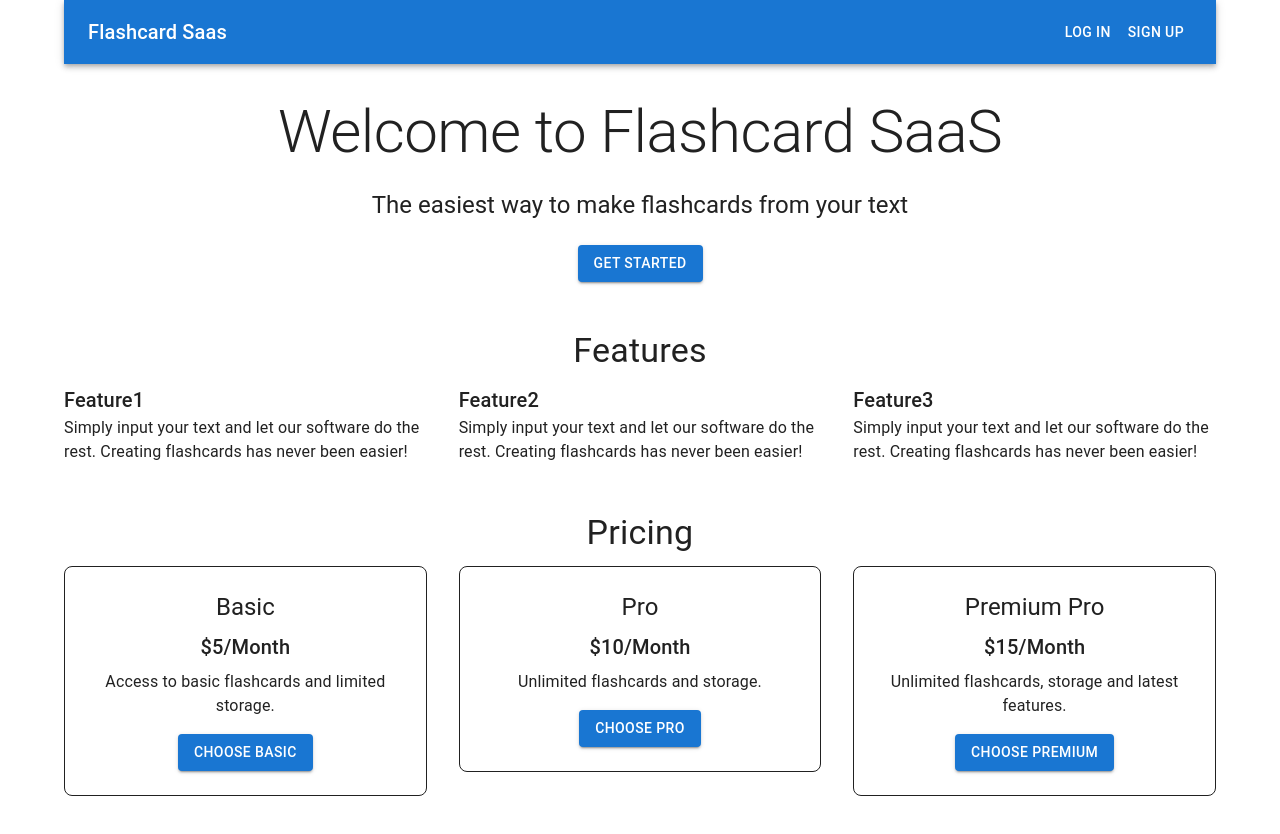
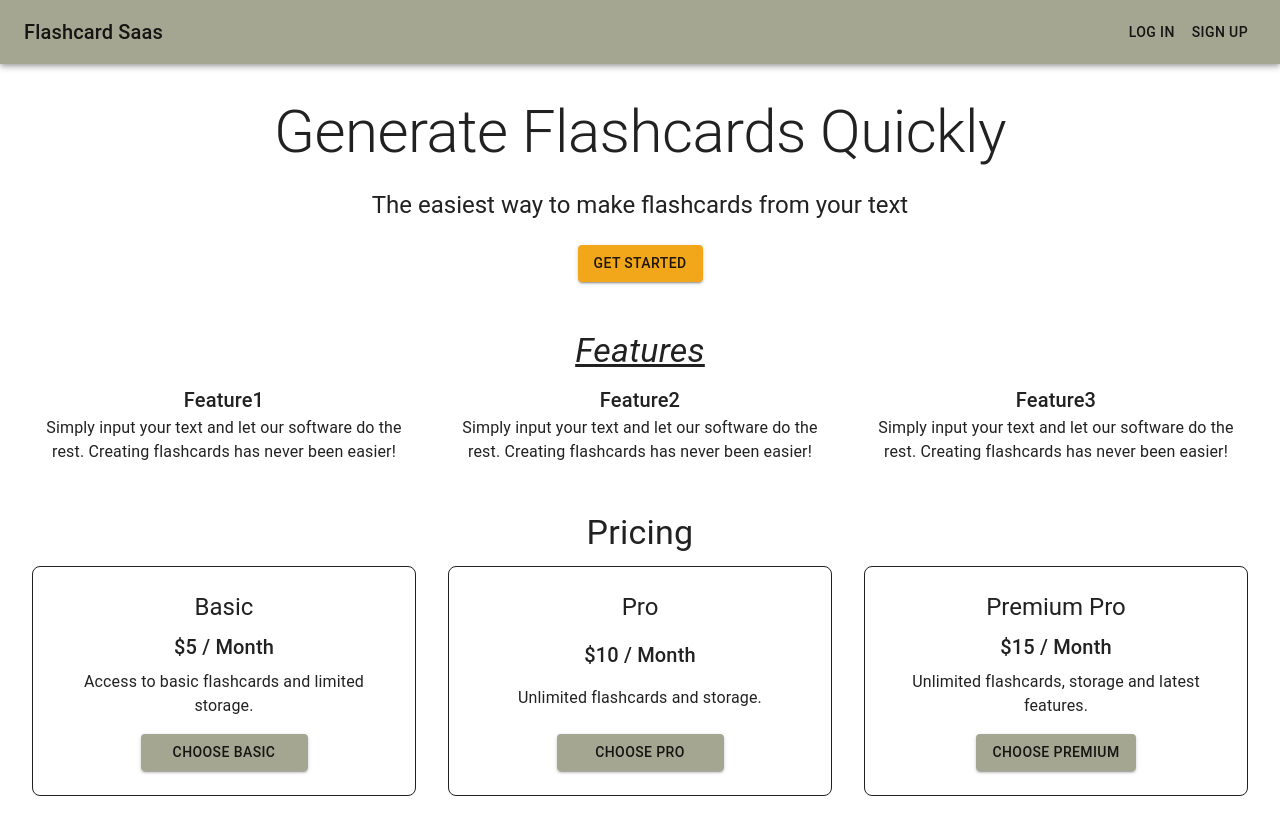
Before and after one commit to Ghady-Abboud/Flashcards-Saas, a Next.js app: page / in a window 1280 px wide. Shown: the top 834 px of the page. Built offline with nearby package versions, Linux system fonts and the light colour scheme; no server answers.

Commit message:
Fixed styling inconsistencies

```diff
--- a/app/page.js
+++ b/app/page.js
@@ -1,3 +1,5 @@
+"use client";
+
 import getStripe from "@/utils/get-stripe";
 import { SignedIn, SignedOut, UserButton } from "@clerk/nextjs";
 import Head from "next/head";
@@ -10,24 +12,50 @@ import {
   Button,
   Box,
   Grid,
+  createTheme,
+  ThemeProvider,
 } from "@mui/material";
+
+const theme = createTheme({
+  palette: {
+    primary: {
+      main: "#A5A692",
+      light: "#025E73",
+      dark: "#011F26",
+    },
+    secondary: {
+      main: "#F2A71B",
+      light: "#BFB78F",
+    },
+  },
+});
 
 export default function Home() {
   return (
     <>
+      <ThemeProvider theme={theme}>
         <CssBaseline />
-    <Container maxWidth="lg">
+        <Container maxWidth="100vw" disableGutters>
           <Head>
             <title>Flashcard SaaS</title>
-        <meta name="description" content=" Create flashcard from your text" />
+            <meta
+              name="description"
+              content=" Create flashcard from your text"
+            />
           </Head>
 
-      <AppBar position="static">
+          <AppBar position="static" mx="0">
             <Toolbar>
-          <Typography variant="h6" style={{flexGrow: 1 }}>Flashcard Saas</Typography>
+              <Typography variant="h6" style={{ flexGrow: 1 }}>
+                Flashcard Saas
+              </Typography>
               <SignedOut>
-            <Button color='inherit' href = "/sign-in">Log In</Button>
-            <Button color='inherit' href = "/sign-up">Sign Up</Button>
+                <Button color="inherit" href="/sign-in">
+                  Log In
+                </Button>
+                <Button color="inherit" href="/sign-up">
+                  Sign Up
+                </Button>
               </SignedOut>
               <SignedIn>
                 <UserButton />
@@ -36,53 +64,88 @@ export default function Home() {
           </AppBar>
           <Box
             sx={{
-        textAlign: 'center',
+              textAlign: "center",
               my: 4,
-      }}>
-        <Typography variant = "h2" gutterBottom>Welcome to Flashcard SaaS</Typography>
-        <Typography variant = "h5" gutterBottom>
-          {''}
+            }}
+          >
+            <Typography variant="h2" gutterBottom>
+              Generate Flashcards Quickly
+            </Typography>
+            <Typography variant="h5" gutterBottom>
+              {""}
               The easiest way to make flashcards from your text
             </Typography>
-          <Button variant="contained" color="primary" sx={{mt:2}}>
+            <Button variant="contained" color="secondary" sx={{ mt: 2 }}>
               Get Started
             </Button>
           </Box>
-      <Box
-      sx={{my:6}}>
-        <Typography variant="h4" component="h2" gutterBottom textAlign='center'>Features</Typography>
-        <Grid container spacing={4}>
-          <Grid item xs={12} md={4}>
-            <Typography variant = "h6">Feature1</Typography>
-            <Typography>Simply input your text and let our software do the rest. Creating flashcards has never been easier!</Typography>
+          <Box sx={{ my: 6 }}>
+            <Typography
+              variant="h4"
+              component="h2"
+              gutterBottom
+              textAlign="center"
+              color="main"
+              sx={{
+                textDecoration: "underline",
+                fontStyle: "italic",
+              }}
+            >
+              Features
+            </Typography>
+            <Grid container spacing={4} display={"flex"} px={4}>
+              <Grid item xs={12} md={4} textAlign={"center"}>
+                <Typography variant="h6">Feature1</Typography>
+                <Typography>
+                  Simply input your text and let our software do the rest.
+                  Creating flashcards has never been easier!
+                </Typography>
               </Grid>
-            <Grid item xs={12} md={4}>
-            <Typography variant = "h6">Feature2</Typography>
-            <Typography>Simply input your text and let our software do the rest. Creating flashcards has never been easier!</Typography>
+              <Grid item xs={12} md={4} textAlign={"center"}>
+                <Typography variant="h6">Feature2</Typography>
+                <Typography>
+                  Simply input your text and let our software do the rest.
+                  Creating flashcards has never been easier!
+                </Typography>
               </Grid>
-            <Grid item xs={12} md={4}>
-            <Typography variant = "h6">Feature3</Typography>
-            <Typography>Simply input your text and let our software do the rest. Creating flashcards has never been easier!</Typography>
+              <Grid item xs={12} md={4} textAlign={"center"}>
+                <Typography variant="h6">Feature3</Typography>
+                <Typography>
+                  Simply input your text and let our software do the rest.
+                  Creating flashcards has never been easier!
+                </Typography>
               </Grid>
             </Grid>
           </Box>
-      <Box sx={{my:6, textAlign: 'center'}}>
-        <Typography variant="h4" component="h2" gutterBottom>Pricing</Typography>
-        <Grid container spacing={4}>
+          <Box sx={{ my: 6, textAlign: "center" }}>
+            <Typography variant="h4" component="h2" gutterBottom>
+              Pricing
+            </Typography>
+            <Grid container spacing={4} display={"flex"} px={4}>
               <Grid item xs={4} md={4}>
                 <Box
                   sx={{
-                p:3,
-                border: '1px solid',
-                borderColor: 'grey',
+                    p: 3,
+                    border: "1px solid",
+                    borderColor: "grey",
                     borderRadius: 2,
-              }}>
-            <Typography variant = "h5" gutterBottom>Basic</Typography>
-            <Typography variant = "h6" gutterBottom>$5/Month</Typography>
+                  }}
+                >
+                  <Typography variant="h5" gutterBottom>
+                    Basic
+                  </Typography>
+                  <Typography variant="h6" gutterBottom>
+                    $5 / Month
+                  </Typography>
                   <Typography>
-              {' '}
-              Access to basic flashcards and limited storage.</Typography>
-              <Button variant="contained" color="primary" sx={{mt:2}}>
+                    {" "}
+                    Access to basic flashcards and limited storage.
+                  </Typography>
+                  <Button
+                    variant="contained"
+                    color="primary"
+                    sx={{ mt: 2, width: "50%", alignSelf: "center" }}
+                  >
                     Choose Basic
                   </Button>
                 </Box>
@@ -90,17 +153,28 @@ export default function Home() {
               <Grid item xs={4} md={4}>
                 <Box
                   sx={{
-                p:3,
-                border: '1px solid',
-                borderColor: 'grey',
+                    p: 3,
+                    border: "1px solid",
+                    borderColor: "grey",
                     borderRadius: 2,
-              }}>
-            <Typography variant = "h5" gutterBottom>Pro</Typography>
-            <Typography variant = "h6" gutterBottom>$10/Month</Typography>
-            <Typography>
-              {' '}
-              Unlimited flashcards and storage.</Typography>
-              <Button variant="contained" color="primary" sx={{mt:2}}>
+                    display: "flex",
+                    flexDirection: "column",
+                    justifyContent: "space-between",
+                    height: "100%",
+                  }}
+                >
+                  <Typography variant="h5" gutterBottom>
+                    Pro
+                  </Typography>
+                  <Typography variant="h6" gutterBottom>
+                    $10 / Month
+                  </Typography>
+                  <Typography> Unlimited flashcards and storage.</Typography>
+                  <Button
+                    variant="contained"
+                    color="primary"
+                    sx={{ mt: 2, width: "50%", alignSelf: "center" }}
+                  >
                     Choose Pro
                   </Button>
                 </Box>
@@ -108,17 +182,27 @@ export default function Home() {
               <Grid item xs={4} md={4}>
                 <Box
                   sx={{
-                p:3,
-                border: '1px solid',
-                borderColor: 'grey',
+                    p: 3,
+                    border: "1px solid",
+                    borderColor: "grey",
                     borderRadius: 2,
-              }}>
-            <Typography variant = "h5" gutterBottom>Premium Pro</Typography>
-            <Typography variant = "h6" gutterBottom>$15/Month</Typography>
+                  }}
+                >
+                  <Typography variant="h5" gutterBottom>
+                    Premium Pro
+                  </Typography>
+                  <Typography variant="h6" gutterBottom>
+                    $15 / Month
+                  </Typography>
                   <Typography>
-              {' '}
-              Unlimited flashcards, storage and latest features.</Typography>
-              <Button variant="contained" color="primary" sx={{mt:2}}>
+                    {" "}
+                    Unlimited flashcards, storage and latest features.
+                  </Typography>
+                  <Button
+                    variant="contained"
+                    color="primary"
+                    sx={{ mt: 2, alignSelf: "center" }}
+                  >
                     Choose Premium
                   </Button>
                 </Box>
@@ -126,6 +210,7 @@ export default function Home() {
             </Grid>
           </Box>
         </Container>
+      </ThemeProvider>
     </>
   );
 }
--- a/package.json
+++ b/package.json
@@ -14,6 +14,7 @@
     "@emotion/styled": "^11.13.0",
     "@mui/material": "^5.16.7",
     "@stripe/stripe-js": "^4.3.0",
+    "dotenv": "^16.4.5",
     "firebase": "^10.12.5",
     "next": "14.2.5",
     "openai": "^4.55.7",
```
Also changed, not shown: app/firebase.js (+6 -5 lines), 1 other file (tests, documents, lock files or other folders). Lines whose indentation alone changed are shown as unchanged.
